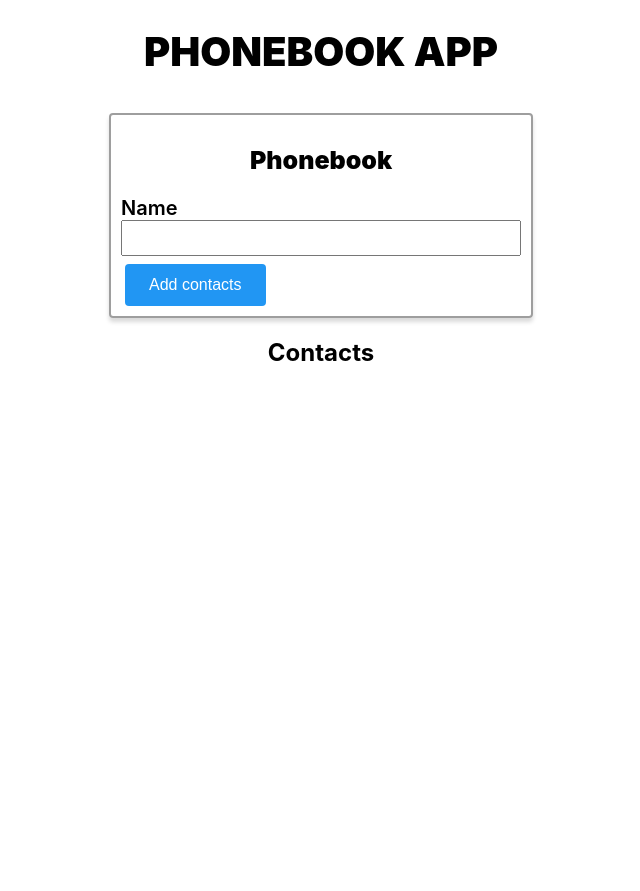
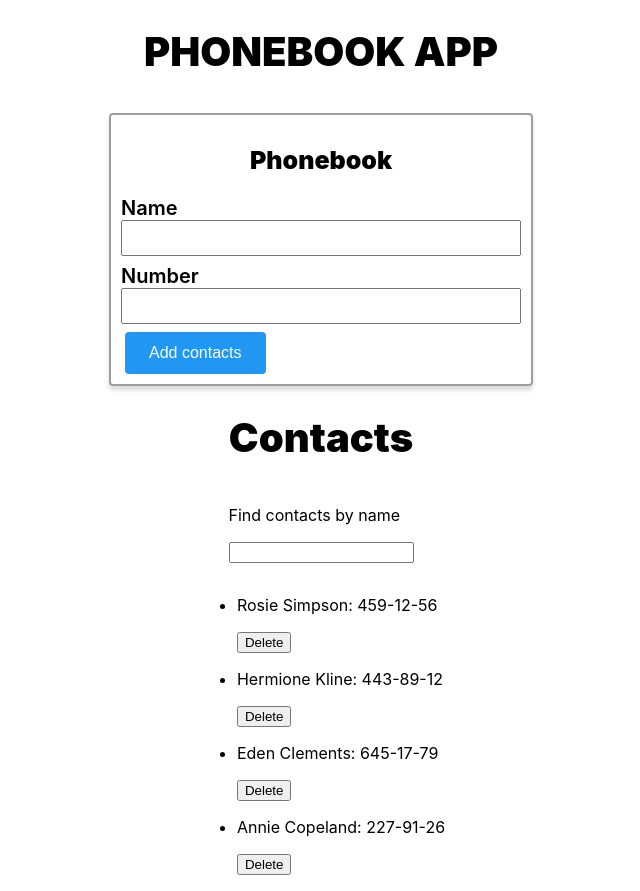
Before and after one commit to Shynal-Nazar/goit-react-hw-02-phonebook, a React (Create React App) app: page / in a window 1280 px wide. Shown: the whole page, without its empty margins (319-959 px from the left). Before the commit the page ends 800 px from the top, so only its background shows below. Built offline with nearby package versions, Linux system fonts and the light colour scheme.

Commit message:
Add filter

```diff
--- a/package.json
+++ b/package.json
@@ -9,6 +9,7 @@
     "@testing-library/jest-dom": "^5.16.1",
     "@testing-library/react": "^12.1.2",
     "@testing-library/user-event": "^13.5.0",
+    "nanoid": "^3.3.1",
     "react": "^17.0.2",
     "react-dom": "^17.0.2",
     "react-scripts": "5.0.0",
--- a/src/components/App.jsx
+++ b/src/components/App.jsx
@@ -1,20 +1,65 @@
 import React, { Component } from 'react';
 import { Container, Title } from './App.styled';
 import PhonebookSection from './phonebook/Phonebook';
-import ContactsSection from './contacts/Contacts';
+import ContactList from './contacts/Contacts';
+import Filter from './filter/Filter';
+import { nanoid } from 'nanoid';
 
 export class App extends Component {
   state = {
-    contacts: [],
-    name: '',
+    contacts: [
+      { id: 'id-1', name: 'Rosie Simpson', number: '459-12-56' },
+      { id: 'id-2', name: 'Hermione Kline', number: '443-89-12' },
+      { id: 'id-3', name: 'Eden Clements', number: '645-17-79' },
+      { id: 'id-4', name: 'Annie Copeland', number: '227-91-26' },
+    ],
+    filter: '',
+  };
+
+  addContact = (name, number) => {
+    const newContact = {
+      id: nanoid(),
+      name,
+      number,
+    };
+    this.setState(prevState => {
+      return {
+        contacts: [newContact, ...prevState.contacts],
+      };
+    });
+  };
+
+  handleChangeFilter = filter => {
+    this.setState({ filter });
+  };
+
+  getFilteredContacts = () => {
+    const { contacts, filter } = this.state;
+    return contacts.filter(contact =>
+      contact.name.toLowerCase().includes(filter.toLowerCase())
+    );
+  };
+
+  handleRemove = contactId => {
+    this.setState(prevState => {
+      return {
+        contacts: prevState.contacts.filter(({ id }) => id !== contactId),
+      };
+    });
   };
 
   render() {
+    const { contacts, filter } = this.state;
     return (
       <Container>
         <Title>PHONEBOOK APP</Title>
-        <PhonebookSection />
-        <ContactsSection />
+        <PhonebookSection contacts={contacts} onAddContact={this.addContact} />
+        <Title>Contacts</Title>
+        <Filter value={filter} onChangeFilter={this.handleChangeFilter} />
+        <ContactList
+          filteredContacts={this.getFilteredContacts()}
+          onRemove={this.handleRemove}
+        />
       </Container>
     );
   }
--- a/src/components/contacts/Contacts.jsx
+++ b/src/components/contacts/Contacts.jsx
@@ -1,11 +1,51 @@
 import React from 'react';
+import PropTypes from 'prop-types';
 
-const ContactsSection = () => {
+const ContactListItem = ({ name, number, onClickRemove }) => {
   return (
-    <div>
-      <h2>Contacts</h2>
-    </div>
+    <li>
+      <p>
+        {name}: {number}
+      </p>
+      <button type="button" onClick={onClickRemove}>
+        Delete
+      </button>
+    </li>
   );
 };
 
-export default ContactsSection;
+const ContactList = ({ filteredContacts, onRemove }) => {
+  return (
+    filteredContacts.length > 0 && (
+      <ul>
+        {filteredContacts.map(({ id, name, number }) => (
+          <ContactListItem
+            key={id}
+            name={name}
+            number={number}
+            onClickRemove={() => onRemove(id)}
+          />
+        ))}
+      </ul>
+    )
+  );
+};
+
+export default ContactList;
+
+ContactListItem.propTypes = {
+  name: PropTypes.string.isRequired,
+  number: PropTypes.string.isRequired,
+  onClickRemove: PropTypes.func.isRequired,
+};
+
+ContactList.propTypes = {
+  filteredContacts: PropTypes.arrayOf(
+    PropTypes.exact({
+      id: PropTypes.string.isRequired,
+      name: PropTypes.string.isRequired,
+      number: PropTypes.string.isRequired,
+    })
+  ),
+  onRemove: PropTypes.func.isRequired,
+};
--- /dev/null
+++ b/src/components/filter/Filter.jsx
@@ -0,0 +1,24 @@
+import React from 'react';
+import PropTypes from 'prop-types';
+
+export default function Filter({ value, onChangeFilter }) {
+  return (
+    <div>
+      <p>Find contacts by name</p>
+      <input
+        type="text"
+        value={value}
+        onChange={evt => onChangeFilter(evt.target.value)}
+      />
+    </div>
+  );
+}
+
+Filter.defaultProps = {
+  value: '',
+};
+
+Filter.propTypes = {
+  value: PropTypes.string,
+  onChangeFilter: PropTypes.func.isRequired,
+};
--- a/src/components/phonebook/Phonebook.jsx
+++ b/src/components/phonebook/Phonebook.jsx
@@ -1,4 +1,4 @@
-import React from 'react';
+import React, { Component } from 'react';
 import {
   PhoneSection,
   PhoneSectionName,
@@ -7,12 +7,51 @@ import {
   PhoneInput,
   PhoneBtn,
 } from './Phonebook.styled';
+import PropTypes from 'prop-types';
 
-const PhonebookSection = () => {
+const INITIAL_STATE = {
+  name: '',
+  number: '',
+};
+
+class PhonebookSectionp extends Component {
+  state = INITIAL_STATE;
+
+  handleChange = (type, e) => {
+    const { contacts } = this.props;
+    if (type === 'name') {
+      const contactInState = contacts.find(
+        contact => contact.name.toLowerCase() === e.target.value.toLowerCase()
+      );
+      if (contactInState) {
+        alert(`${contactInState.name} is already in contacts!`);
+      }
+    }
+    this.setState({ [type]: e.target.value });
+  };
+
+  handleSubmit = evt => {
+    evt.preventDefault();
+    const { name, number } = this.state;
+    const { contacts, onAddContact } = this.props;
+    const contactInState = contacts.find(
+      contact => contact.name.toLowerCase() === name.toLowerCase()
+    );
+    contactInState && alert(`${contactInState.name} is already in contacts!`);
+    if (!contactInState && name && number) {
+      onAddContact(name, number);
+      this.setState(INITIAL_STATE);
+      return;
+    }
+  };
+
+  render() {
+    const { name, number } = this.state;
+
     return (
       <PhoneSection>
         <PhoneSectionName>Phonebook</PhoneSectionName>
-      <PhoneForm>
+        <PhoneForm onSubmit={this.handleSubmit}>
           <PhoneLabel>
             Name
             <PhoneInput
@@ -21,19 +60,38 @@ const PhonebookSection = () => {
               pattern="^[a-zA-Zа-яА-Я]+(([' -][a-zA-Zа-яА-Я ])?[a-zA-Zа-яА-Я]*)*$"
               title="Name may contain only letters, apostrophe, dash and spaces. For example Adrian, Jacob Mercer, Charles de Batz de Castelmore d'Artagnan"
               required
+              value={name}
+              onChange={evt => this.handleChange('name', evt)}
             />
           </PhoneLabel>
-        <PhoneBtn
-          type="submit"
-          onClick={event => {
-            event.preventDefault();
-          }}
-        >
-          Add contacts
-        </PhoneBtn>
+          <PhoneLabel>
+            Number
+            <PhoneInput
+              type="text"
+              name="number"
+              pattern="\+?\d{1,4}?[-.\s]?\(?\d{1,3}?\)?[-.\s]?\d{1,4}[-.\s]?\d{1,4}[-.\s]?\d{1,9}"
+              title="Phone number must be digits and can contain spaces, dashes, parentheses and can start with +"
+              required
+              value={number}
+              onChange={evt => this.handleChange('number', evt)}
+            />
+          </PhoneLabel>
+          <PhoneBtn type="submit">Add contacts</PhoneBtn>
         </PhoneForm>
       </PhoneSection>
     );
+  }
+}
+
+export default PhonebookSectionp;
+
+PhonebookSectionp.propTypes = {
+  contacts: PropTypes.arrayOf(
+    PropTypes.exact({
+      id: PropTypes.string.isRequired,
+      name: PropTypes.string.isRequired,
+      number: PropTypes.string.isRequired,
+    })
+  ),
+  onAddContact: PropTypes.func.isRequired,
 };
-
-export default PhonebookSection;
```
Also changed, not shown: 1 other file (tests, documents, lock files or other folders). Lines whose indentation alone changed are shown as unchanged.
